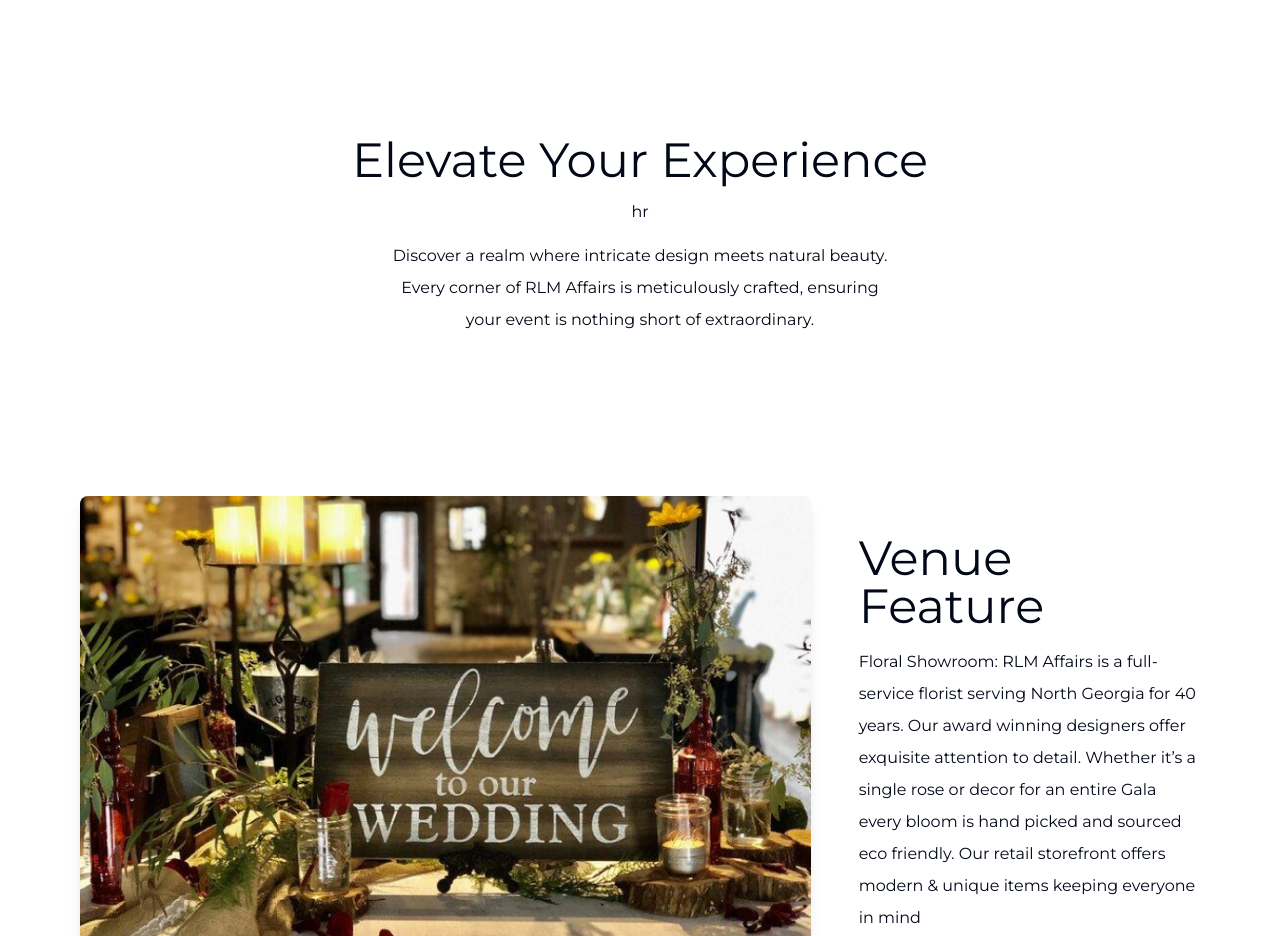
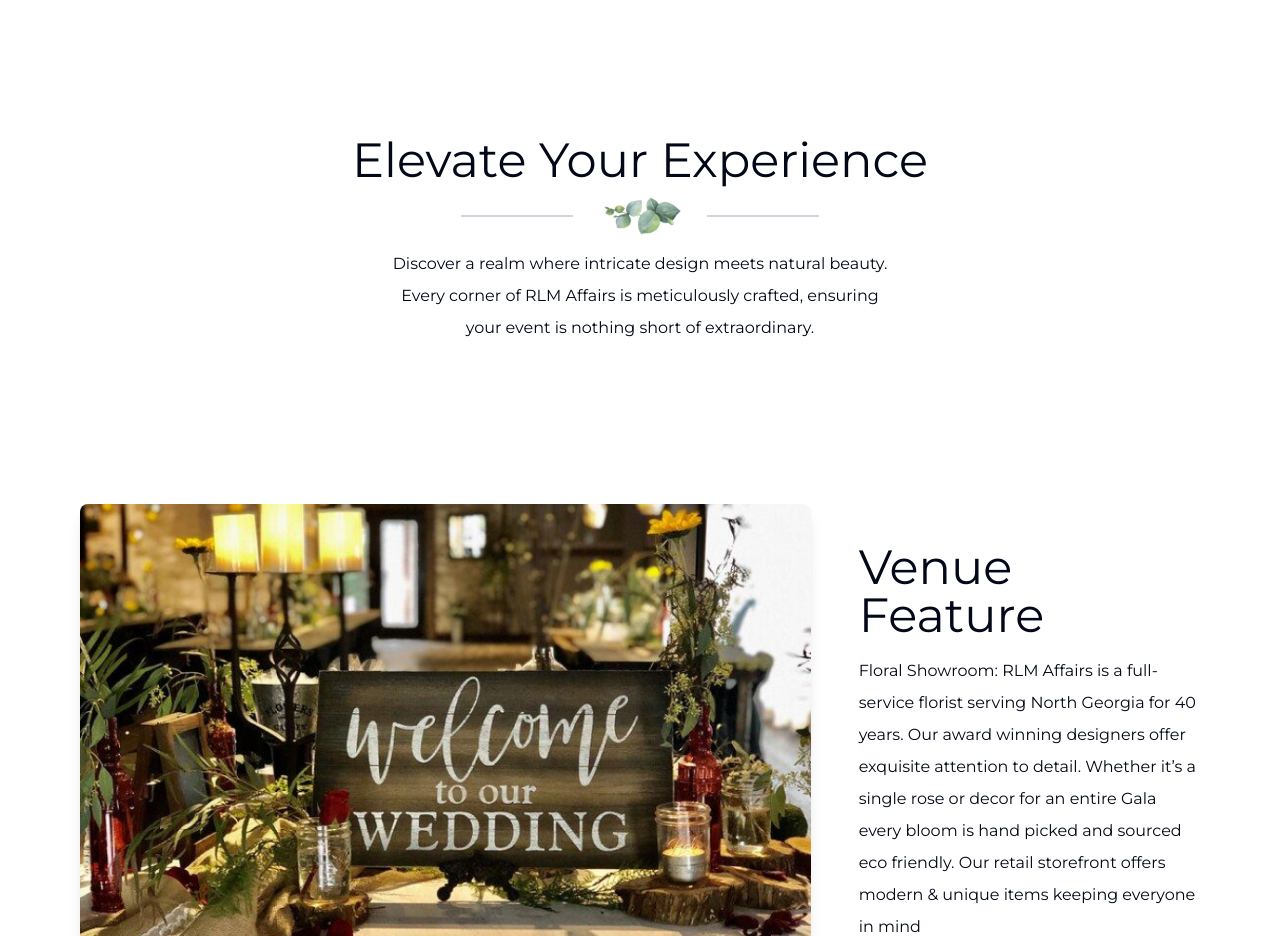
Before and after one commit to Dillonzellis/rlmaffairs-v2, a Next.js app: page / in a window 1280 px wide. Shown: the part 1920-2856 px from the top of the page. Built offline with nearby package versions, Linux system fonts and the light colour scheme.

Commit message:
feat: add CTA home component

```diff
--- a/src/app/page.tsx
+++ b/src/app/page.tsx
@@ -1,3 +1,4 @@
+import { CTAHome } from "@/components/CTAHome";
 import { Feat } from "@/components/Feat";
 import { FullWidthFeat } from "@/components/FullWidthFeat";
 import { HomeSlider } from "@/components/HomeSlider";
@@ -45,15 +46,7 @@ export default function Home() {
           <SmallFeats />
         </Section>
         <Section>
-          <div className="space-y-4 text-center">
-            <div className="text-5xl">Elevate Your Experience</div>
-            <div>hr</div>
-            <p className="mx-auto max-w-lg leading-8">
-              Discover a realm where intricate design meets natural beauty.
-              Every corner of RLM Affairs is meticulously crafted, ensuring your
-              event is nothing short of extraordinary.
-            </p>
-          </div>
+          <CTAHome />
         </Section>
         <Section>
           <Feat
--- /dev/null
+++ b/src/components/CTAHome.tsx
@@ -0,0 +1,27 @@
+import Image from "next/image";
+
+const BorderDiv = () => {
+  return (
+    <div className="max-w-[112px] flex-1 border-t-2 border-gray-300"></div>
+  );
+};
+
+export const CTAHome = () => {
+  return (
+    <div className="mx-auto text-center">
+      <div className="text-5xl">Elevate Your Experience</div>
+      <div className="flex items-center justify-center">
+        <BorderDiv />
+        <div className="mx-4">
+          <Image src="/leaves-1.png" alt="" height={64} width={102} />
+        </div>
+        <BorderDiv />
+      </div>
+      <p className="mx-auto max-w-lg leading-8">
+        Discover a realm where intricate design meets natural beauty. Every
+        corner of RLM Affairs is meticulously crafted, ensuring your event is
+        nothing short of extraordinary.
+      </p>
+    </div>
+  );
+};
```
